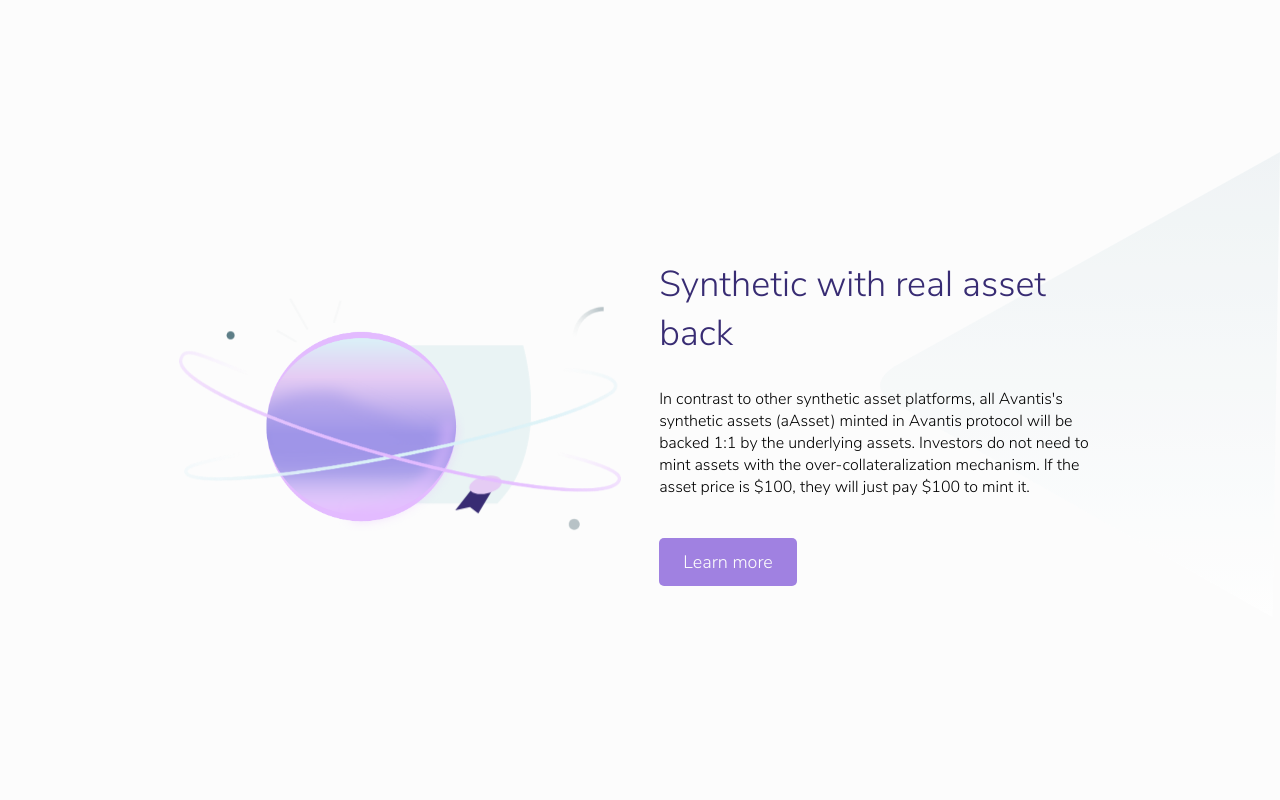
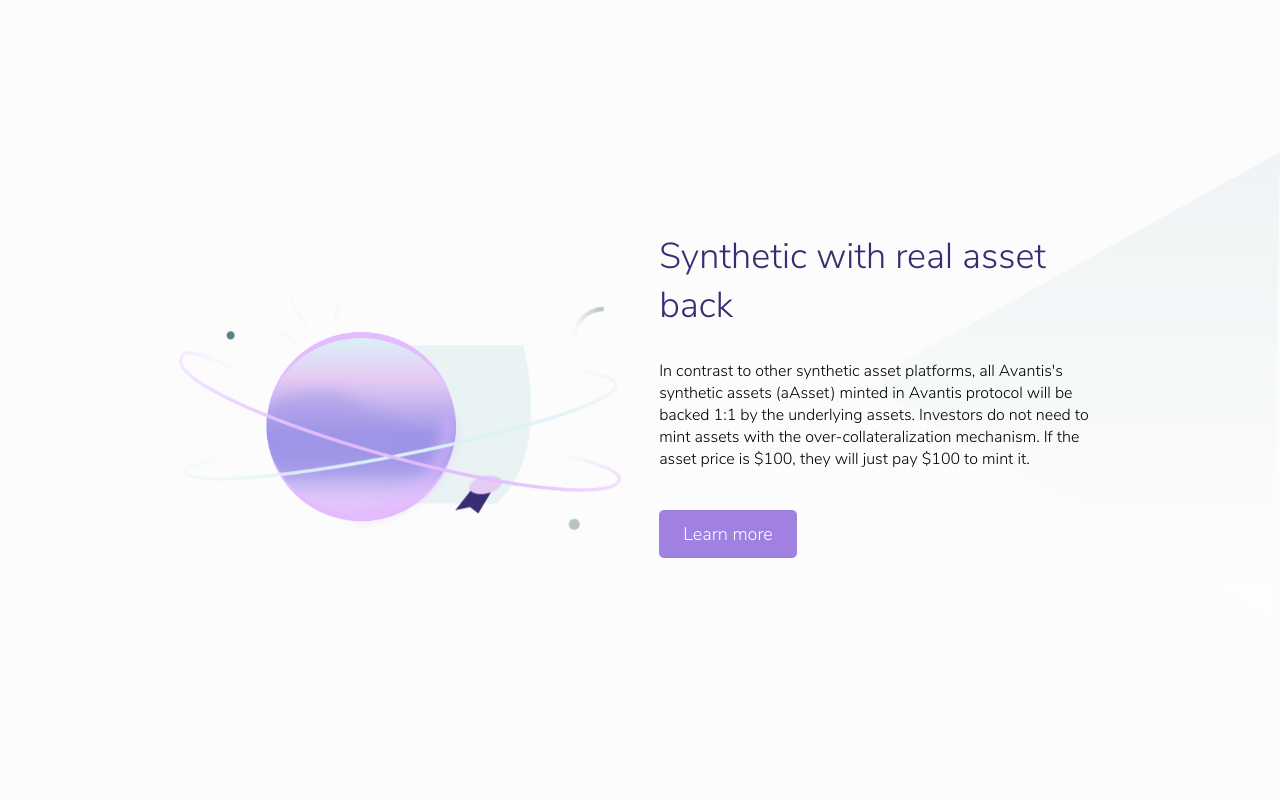
Before and after one commit to Nutn0n/avantis, a plain HTML site: page index.html in a window 1280 px wide. Shown: the part 1160-1960 px from the top of the page. Drawn offline with Linux system fonts and the light colour scheme.

Commit message:
Fix column height

```diff
--- a/index.html
+++ b/index.html
@@ -135,7 +135,7 @@
                     </div>
                 </div>
             </div>
-            <div class="col-6">
+            <div class="col-6" style="margin-top:-20px;">
                 <h2>Synthetic with real asset back</h2>
                 <p>
                     In contrast to other synthetic asset platforms, all Avantis's synthetic assets (aAsset) minted
```
